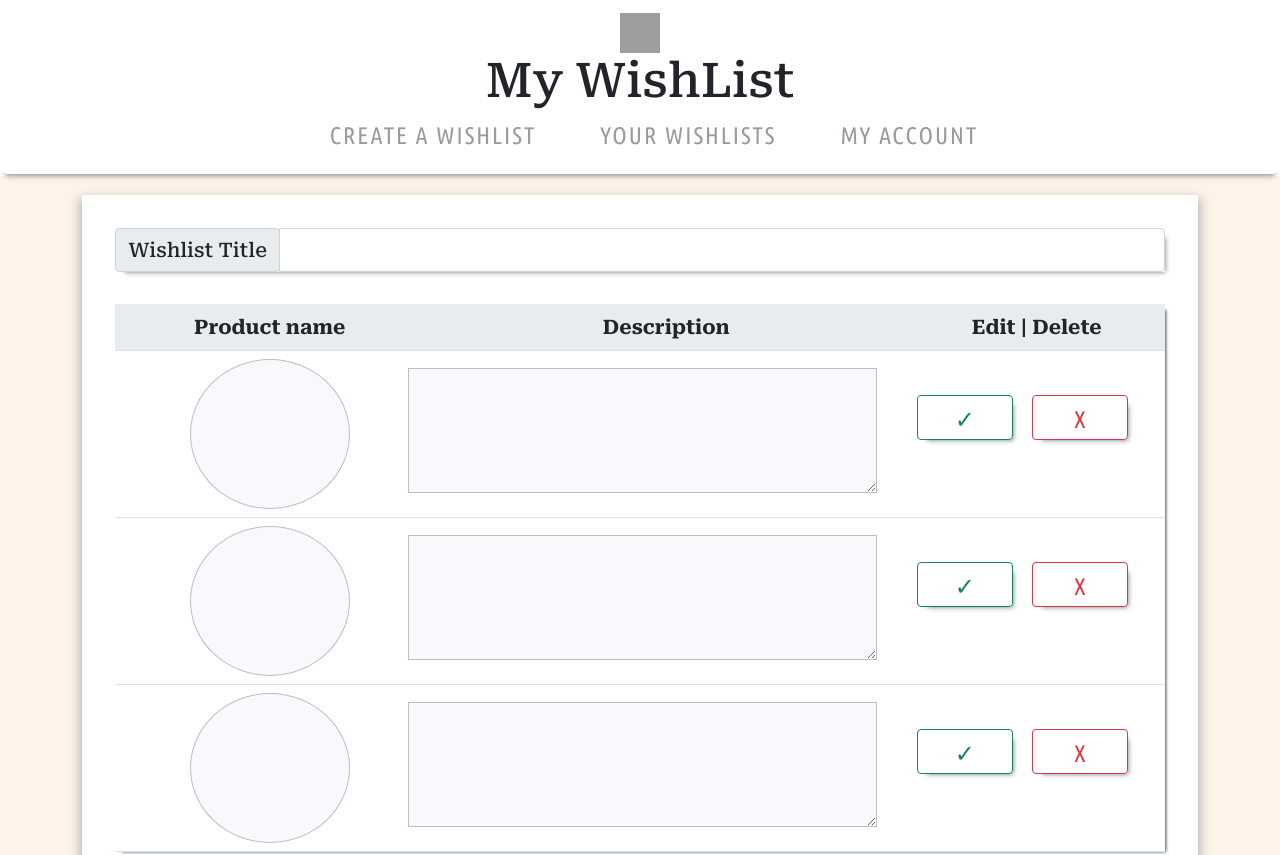
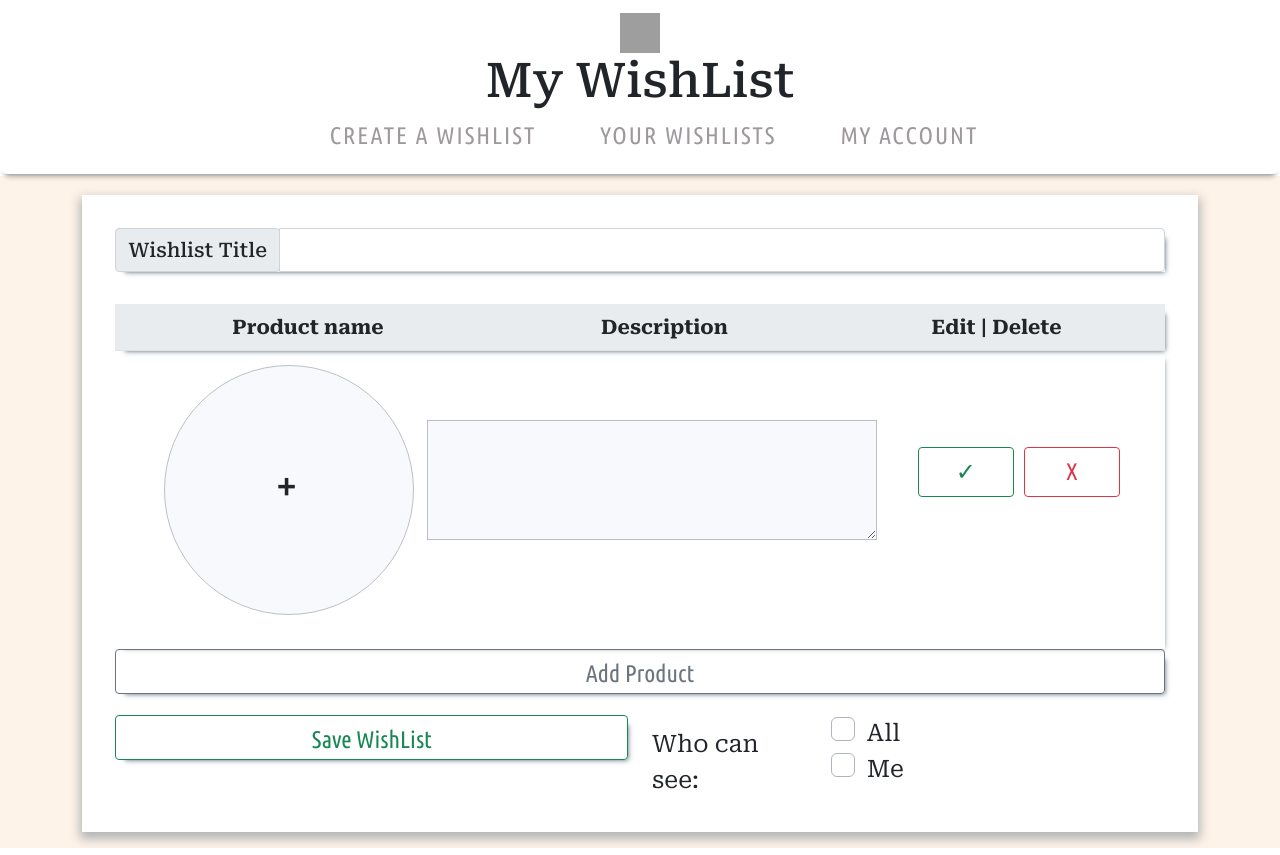
Before and after one commit to AnigalHub/WishList, a Vue app in the folder wish_list.client/: page / in a window 1280 px wide. Shown: the top 855 px of the page. Built offline with nearby package versions, Linux system fonts and the light colour scheme; grey boxes are pictures that could not be loaded.

Commit message:
добавлен массив wishItems

```diff
--- a/wish_list.client/src/components/createWishlist.vue
+++ b/wish_list.client/src/components/createWishlist.vue
@@ -1,19 +1,11 @@
 <template>
-    <div class="createWishlist">
+    <div id="createWishlist">
         <b-input-group class="w-100" prepend="Wishlist Title" ><b-form-input></b-form-input></b-input-group>
-        <b-table :fields="fields" :items="items">
-            <template #cell(name)='{item}'>
-                <input v-model="item.name" class="circle">
-            </template>
-            <template #cell(description)='{item}' >
-                <textarea v-model="item.description" class="descr"/>
-            </template>
-            <template #cell(edit)='{item}'>
-                <b-button type="submit" variant="outline-success">✓</b-button>
-                <b-button type="submit" variant="outline-danger">X</b-button>
-            </template>
-        </b-table>
-        <b-button class="add" variant="outline-secondary">Add Product</b-button>
+        <b-table :fields="fields"></b-table>
+        <div v-for="(wishItem, index) in wishItems" :key="index">
+            <WishItem />
+        </div>
+        <b-button class="add" @click="addProduct()" variant="outline-secondary">Add Product</b-button>
         <b-row>
             <b-col>
                 <b-button class="save" variant="outline-success">Save WishList</b-button>
@@ -34,8 +26,12 @@
 </template>
 
 <script>
+    import WishItem from "@/components/WishItem";
+    import ImageToUpload from "@/components/ImageToUpload";
+
     export default {
         name: "createWishlist",
+        components: {WishItem, ImageToUpload},
         data(){
             return{
                 /**Столбцы таблицы */
@@ -45,11 +41,26 @@
                     { key: "edit", label: "Edit | Delete" },
                 ],
                 items: [
-                    {name: '', description: '' },
-                    {name: '', description: '' },
-                    {name: '', description: '' },
-                ]
+                    {id: 1, name: 'A', description: '' },
+                    {id: 2, name: 'B', description: '' },
+                    {id: 3, name: 'C', description: '' },
+                ],
+                wishItems:[],
+                file: [],
             }
+        },
+        methods:{
+            onFileChange(id, image){
+                console.log("Мы должны сохранить вот это", id, image)
+            },
+            addProduct(){
+                this.wishItems.push({})
+            }
+        },
+        created() {
+            this.wishItems = [
+                {id: "1"},
+            ]
         }
     }
 </script>
@@ -64,6 +75,30 @@
     }
 </style>
 <style scoped lang="scss">
+    .input-group-text{
+        font-size: 1.25rem !important;
+        font-family: 'Roboto Serif', sans-serif;
+        font-weight: 500;
+    }
+    .input-group{margin-bottom: 3%;}
+    .add,.save{
+        width: 100%;
+        font-size: 1.5rem !important;
+        font-family: 'Ubuntu Condensed', sans-serif;
+        margin-bottom: 2%;
+    }
+    .who{padding-top: 2%;}
+    .whois,.who{
+        font-size: 1.5rem !important;
+        font-family: 'Roboto Serif', sans-serif;
+    }
+    table{
+        font-size: 1.25rem !important;
+        font-family: 'Roboto Serif', sans-serif;
+        margin-bottom: 0 !important;
+    }
+    button{height: 45px;}
+    button,.input-group,table{box-shadow: 5px 5px 5px -5px rgba(34, 60, 80, 0.8);}
     .custom-checkbox:checked+label::before {
         border-color: #198754;
         background-color: #198754;
@@ -94,69 +129,4 @@
         background-position: center center;
         background-size: 50% 50%;
     }
-     .createWishlist{
-         padding: 3%;
-         min-height: 75vh;
-         height: 100%;
-         background: white;
-         box-shadow: 0 5px 10px 2px rgba(34, 60, 80, 0.35);
-     }
-     .input-group-text{
-         font-size: 1.25rem !important;
-         font-family: 'Roboto Serif', sans-serif;
-         font-weight: 500;
-     }
-     .circle{
-         background: #f7f9fc;
-         width: 160px;
-         height: 150px;
-         display: block;
-         margin: 0 auto;
-         border-radius: 50%;
-     }
-     .descr{
-         background: #f7f9fc;
-         width: 100%;
-         height: 125px !important;
-         display: block;
-         margin: 2% -5% auto;
-     }
-     .add,.save{
-         width: 100%;
-         font-size: 1.25rem !important;
-         font-family: 'Roboto Serif', sans-serif;
-         margin-bottom: 2%;
-     }
-     .who{
-         padding-top: 2%;
-         font-size: 1.5rem !important;
-         font-family: 'Roboto Serif', sans-serif;
-     }
-     .whois{
-         font-size: 1.5rem !important;
-         font-family: 'Roboto Serif', sans-serif;
-     }
-     table input, table textarea{
-         border: 1px solid #bdc0c2 !important;
-     }
-     table{
-         box-shadow: 4px 3px 3px -3px rgba(34, 60, 80, .9);
-         margin-top: 3%;
-         font-size: 1.25rem !important;
-         font-family: 'Roboto Serif', sans-serif;
-     }
-     table button{
-         font-size: 1.5rem !important;
-         font-family: 'Ubuntu Condensed', sans-serif;
-         width: 40%;
-         margin-top: 15%;
-         margin-right: 8%;
-     }
-     button{
-         height: 45px;
-         box-shadow: 5px 5px 5px -5px rgba(34, 60, 80, 0.7);
-     }
-     .input-group{
-         box-shadow: 5px 5px 5px -5px rgba(34, 60, 80, 0.7);
-     }
 </style>
```
